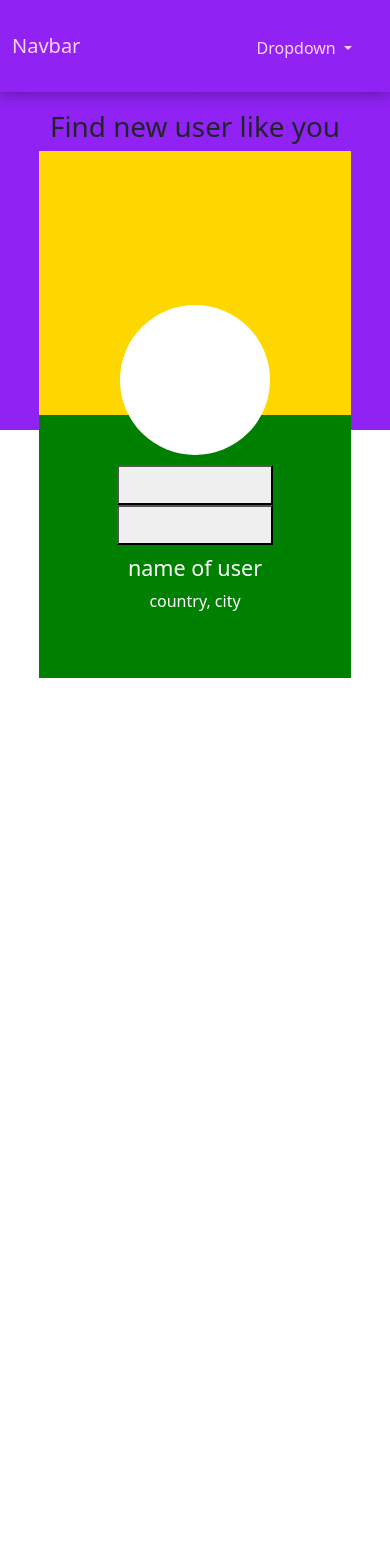
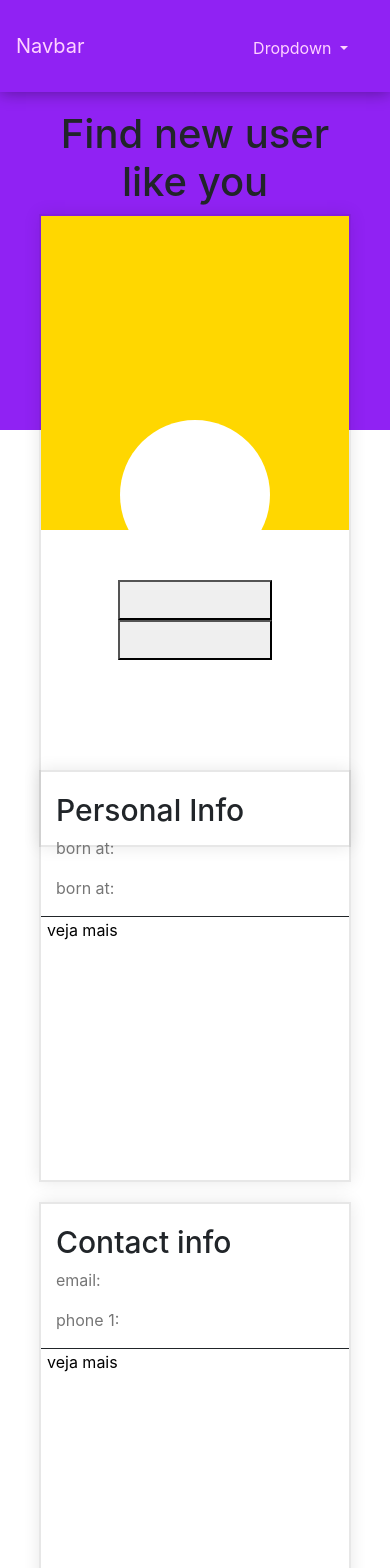
Before and after one commit to cleitonosilva/Challenge-B2W, an Angular app: page / in a window 390 px wide. Shown: the top 1568 px of the page. Built offline with nearby package versions, Linux system fonts and the light colour scheme.

Commit message:
estrutura da página

```diff
--- a/package.json
+++ b/package.json
@@ -20,6 +20,7 @@
     "@angular/platform-browser-dynamic": "~11.0.1",
     "@angular/router": "~11.0.1",
     "bootstrap": "^5.0.0-beta1",
+    "ngx-bootstrap": "^6.2.0",
     "rxjs": "~6.6.0",
     "tslib": "^2.0.0",
     "zone.js": "~0.10.2"
--- a/src/app/app.module.ts
+++ b/src/app/app.module.ts
@@ -4,6 +4,8 @@ import { NgModule } from '@angular/core';
 import { AppRoutingModule } from './app-routing.module';
 import { AppComponent } from './app.component';
 import { HomeComponent } from './components/home/home.component';
+import { BrowserAnimationsModule } from '@angular/platform-browser/animations';
+import { AccordionModule } from 'ngx-bootstrap/accordion';
 
 @NgModule({
   declarations: [
@@ -12,7 +14,9 @@ import { HomeComponent } from './components/home/home.component';
   ],
   imports: [
     BrowserModule,
-    AppRoutingModule
+    AppRoutingModule,
+    BrowserAnimationsModule,
+    AccordionModule.forRoot(),
   ],
   providers: [],
   bootstrap: [AppComponent]
--- a/src/app/components/home/home.component.html
+++ b/src/app/components/home/home.component.html
@@ -25,7 +25,7 @@
 
   </nav>
   <section>
-    <div class="section--home">
+      <div class="section--home">
         <div class="box--info">
             <p class="box--title">space</p>
             <h1 class="box--title-twoo">Find new user like you</h1>
@@ -49,9 +49,40 @@
                 <h4 class="info--user">name of user</h4>
                 <p class="info--country"> country, city</p>
             </div>
+          </div>
+        </div>
+      </div>
 
-          </div>
+      <div class="cards--box">
+        <div class="card--user">
+            <div class="card--personal">
+              <h1 class="card--title">Personal Info</h1>
+              <p class="personal--info">
+                born at:
+              </p>
+              <p class="personal--info">
+                born at:
+              </p>
+              <div class="personal--more">
+               <button class="personal--btn">veja mais</button>
+              </div>
 
+
+            </div>
+            <div class="card--contact">
+              <h1 class="card--title">Contact info</h1>
+              <p class="personal--info">
+                email:
+              </p>
+              <p class="personal--info">
+                phone 1:
+              </p>
+              <div class="personal--more">
+                <button class="personal--btn">veja mais</button>
+              </div>
+            </div>
         </div>
-    </div>
-  </section>
+
+      </div>
+
+    </section>
--- a/src/app/components/home/home.component.scss
+++ b/src/app/components/home/home.component.scss
@@ -1,3 +1,7 @@
+.dropdown-menu-end{
+  margin-left: -70px
+}
+
 .nenu--box {
   background: #9022f3;
   box-shadow: 0 0 1em rgba(0, 0, 0, 0.411);
@@ -51,8 +55,11 @@
 
     .box--user {
       width: 100%;
-      height: 25%;
-      background: green;
+      height: 30%;
+      border-style: solid;
+      border-color: rgba(0, 0, 0, 0.096);
+      border-width: 2px;
+      box-shadow: 0 0 1em rgba(0, 0, 0, 0.096);
 
       .box--bg {
         width: 100%;
@@ -86,7 +93,6 @@
           flex-direction: column;
         }
         @media (min-width: 721px) {
-          background: blue;
           margin-top: 50px;
           margin-left: auto;
           align-items: flex-end;
@@ -161,3 +167,112 @@
     }
   }
 }
+
+.cards--box{
+  width:100%;
+  height: 100vh;
+  margin-top: 300px;
+  display: flex;
+  justify-content: center;
+  justify-items: center;
+
+
+  @media (max-width: 504px) {
+    margin-top: 340px;
+  }
+
+
+  .card--user{
+    width:80%;
+    display: grid;
+    grid-template-columns: repeat(
+      2,
+      1fr
+    );
+    column-gap: 1.0rem; /* espaço entre as imagens ou os quadrados */
+
+    @media (max-width: 400px) {
+     display: flex;
+     flex-direction:column;
+    }
+  }
+
+  .card--personal{
+    width:100%;
+    height: 100%;
+    border-style: solid;
+      border-color: rgba(0, 0, 0, 0.096);
+      border-width: 2px;
+      box-shadow: 0 0 1em rgba(0, 0, 0, 0.096);
+
+    @media (max-width: 400px) {
+      display: flex;
+      flex-direction:column;
+      border-style: solid;
+      border-color: rgba(0, 0, 0, 0.096);
+      border-width: 2px;
+      box-shadow: 0 0 1em rgba(0, 0, 0, 0.096);
+     }
+  }
+
+  .card--contact{
+    width:100%;
+    height: 100%;
+    border-style: solid;
+    border-color: rgba(0, 0, 0, 0.096);
+    border-width: 2px;
+    box-shadow: 0 0 1em rgba(0, 0, 0, 0.096);
+
+    @media (max-width: 400px) {
+      display: flex;
+      flex-direction:column;
+      margin-top: 20px;
+      border-style: solid;
+      border-color: rgba(0, 0, 0, 0.096);
+      border-width: 2px;
+      box-shadow: 0 0 1em rgba(0, 0, 0, 0.096);
+     }
+  }
+
+  .card--title{
+    margin-top: 20px;
+    margin-left: 15px;
+
+    @media (max-width: 652px) {
+      font-size: 35px;
+    }
+
+    @media (max-width: 579px) {
+      font-size: 30px;
+    }
+    @media (max-width: 500px) {
+      font-size: 25px;
+    }
+
+    @media (max-width: 430px) {
+      font-size: 20px;
+    }
+
+    @media (max-width: 400px) {
+      font-size: 30px;
+    }
+  }
+
+.personal--info{
+
+  color:#767676  ;
+  margin-left: 15px;
+}
+
+.personal--more{
+  width:100%;
+  border-top: 1px solid ;
+}
+
+.personal--btn{
+  border: none;
+  outline: none;
+  background: #fff;
+}
+
+}
--- a/src/index.html
+++ b/src/index.html
@@ -10,6 +10,7 @@
 <link href="https://cdn.jsdelivr.net/npm/bootstrap@5.0.0-beta1/dist/css/bootstrap.min.css" rel="stylesheet" integrity="sha384-giJF6kkoqNQ00vy+HMDP7azOuL0xtbfIcaT9wjKHr8RbDVddVHyTfAAsrekwKmP1" crossorigin="anonymous">
 <!-- JavaScript Bundle with Popper -->
 <script src="https://cdn.jsdelivr.net/npm/bootstrap@5.0.0-beta1/dist/js/bootstrap.bundle.min.js" integrity="sha384-ygbV9kiqUc6oa4msXn9868pTtWMgiQaeYH7/t7LECLbyPA2x65Kgf80OJFdroafW" crossorigin="anonymous"></script>
+<link href="https://maxcdn.bootstrapcdn.com/bootstrap/4.0.0/css/bootstrap.min.css" rel="stylesheet">
 </head>
 <body>
   <app-root></app-root>
```
Also changed, not shown: 1 other file (tests, documents, lock files or other folders).
